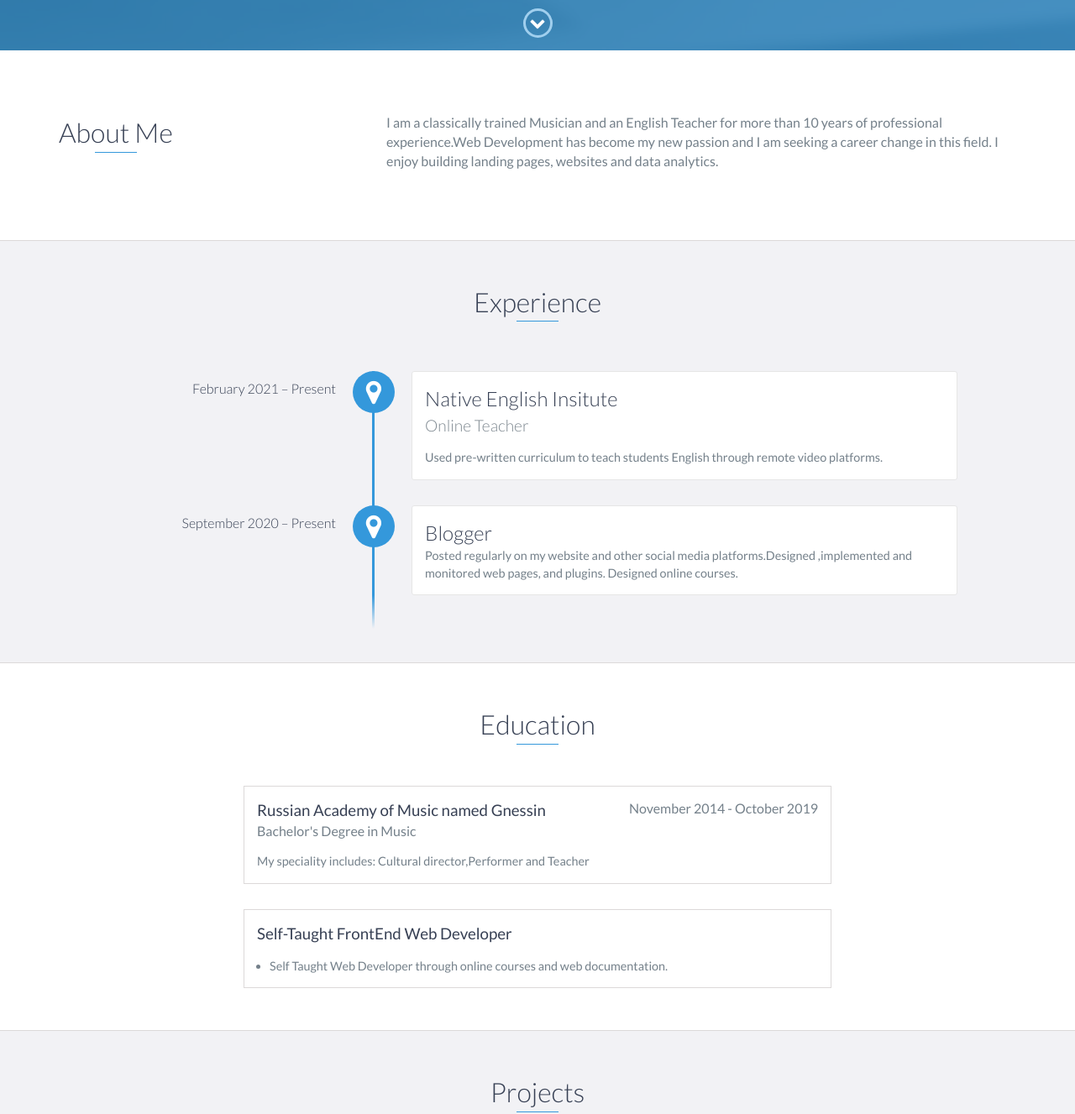
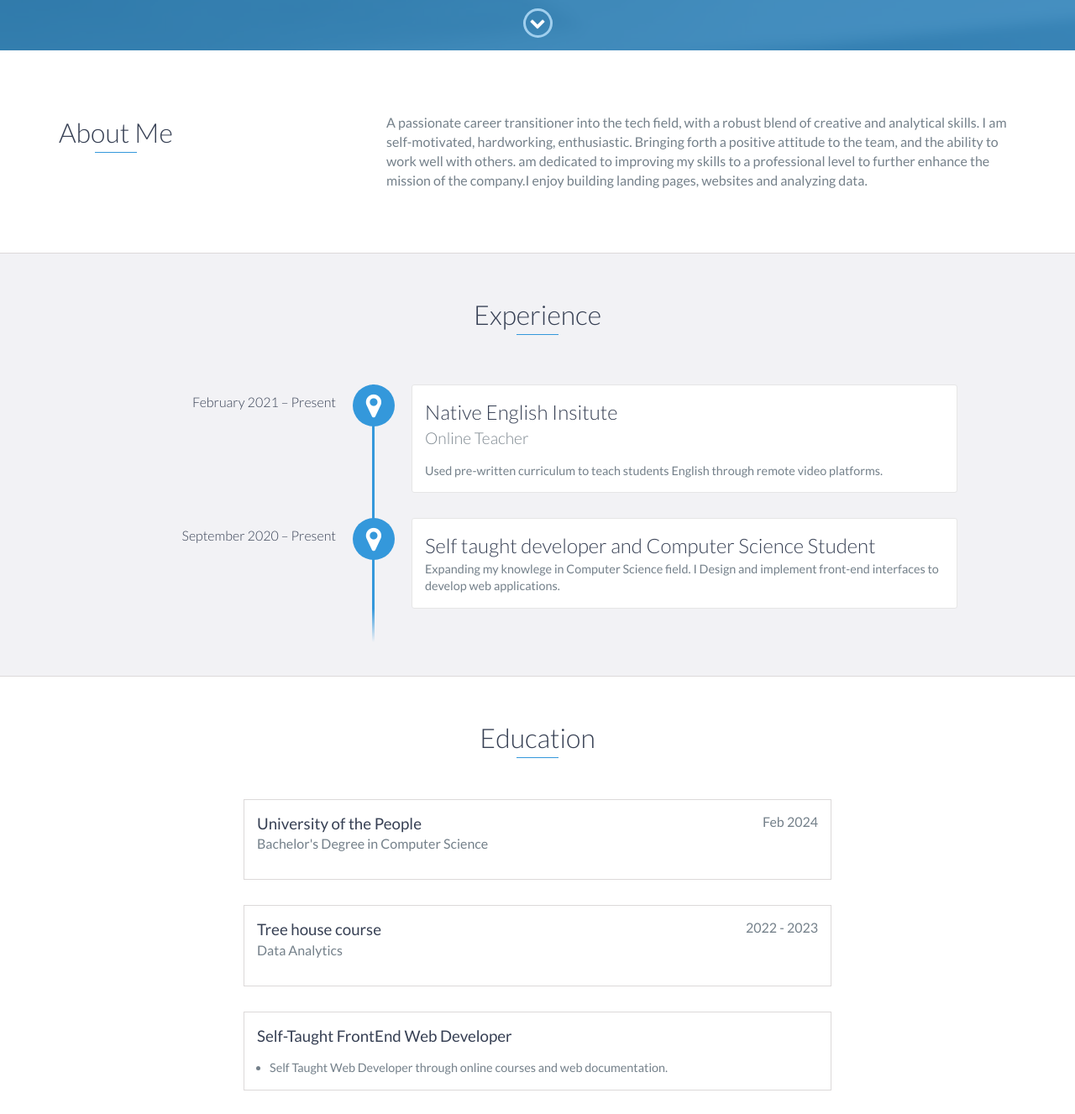
Before and after one commit to AviChristopher/Portfolio-Avernell, a website: page index.html in a window 1280 px wide. Shown: the part 740-2067 px from the top of the page at 84% size. Drawn offline with nearby package versions, Linux system fonts and the light colour scheme.

Commit message:
Update index.html
Major changes

```diff
--- a/index.html
+++ b/index.html
@@ -48,7 +48,7 @@
 
     <div id="lead">
         <div id="lead-content">
-            <h1>Avernell Christopher - Melikhov</h1>
+            <h1>Avernell Christopher</h1>
             <h2>Junior FrontEnd Web Developer</h2>
             <a href="https://resume.io/r/q3DR45PY2" class="btn-rounded-white">Download Resume</a>
         </div>
@@ -72,8 +72,9 @@
                     <h2 class="heading">About Me</h2>
                 </div>
                 <div class="col-md-8">
-                    <p>
-                      I am a classically trained Musician and an English Teacher for more than 10 years of professional experience.Web Development has become my new passion and I am seeking a career change in this field. I enjoy building landing pages, websites and data analytics.
+                    <p>A passionate career transitioner into the tech field, with a robust blend of creative and analytical skills.
+I am self-motivated, hardworking, enthusiastic. Bringing forth a positive attitude to the team, and the ability to work well with others.
+ am dedicated to improving my skills to a professional level to further enhance the mission of the company.I enjoy building landing pages, websites and analyzing data.
                     </p>
                 </div>
             </div>
@@ -93,10 +94,10 @@
             </div>
 
             <div data-date="September 2020 – Present">
-                <h3>Blogger</h3>
+                <h3>Self taught developer and Computer Science Student </h3>
                 <p>
-                  Posted regularly on my website and other social media platforms.Designed ,implemented and monitored web pages, and plugins.
-                  Designed online courses.
+                 Expanding my knowlege in Computer Science field.
+	         I Design and implement front-end interfaces to develop web applications.
                 </p>
             </div>
 
@@ -108,12 +109,20 @@
     <div id="education">
         <h2 class="heading">Education</h2>
         <div class="education-block">
-            <h3>Russian Academy of Music named Gnessin</h3>
-            <span class="education-date">November 2014 - October 2019</span>
-            <h4>Bachelor's Degree in Music</h4>
+            <h3>University of the People</h3>
+            <span class="education-date">Feb 2024</span>
+            <h4>Bachelor's Degree in Computer Science</h4>
             <p>
-              My speciality includes:
-              Cultural director,Performer and Teacher
+
+            </p>
+        </div>
+
+	<div class="education-block">
+            <h3>Tree house course</h3>
+            <span class="education-date">2022 - 2023</span>
+            <h4>Data Analytics</h4>
+            <p>
+
             </p>
         </div>
         <!-- End .education-block -->
@@ -180,8 +189,8 @@
         <ul>
             <li>HTML5</li>
             <li>CSS</li>
-            <li>JavaScript</li>
-            <li>WordPress</li>
+            <li>Python</li>
+
 
                     </ul>
     </div>
```
